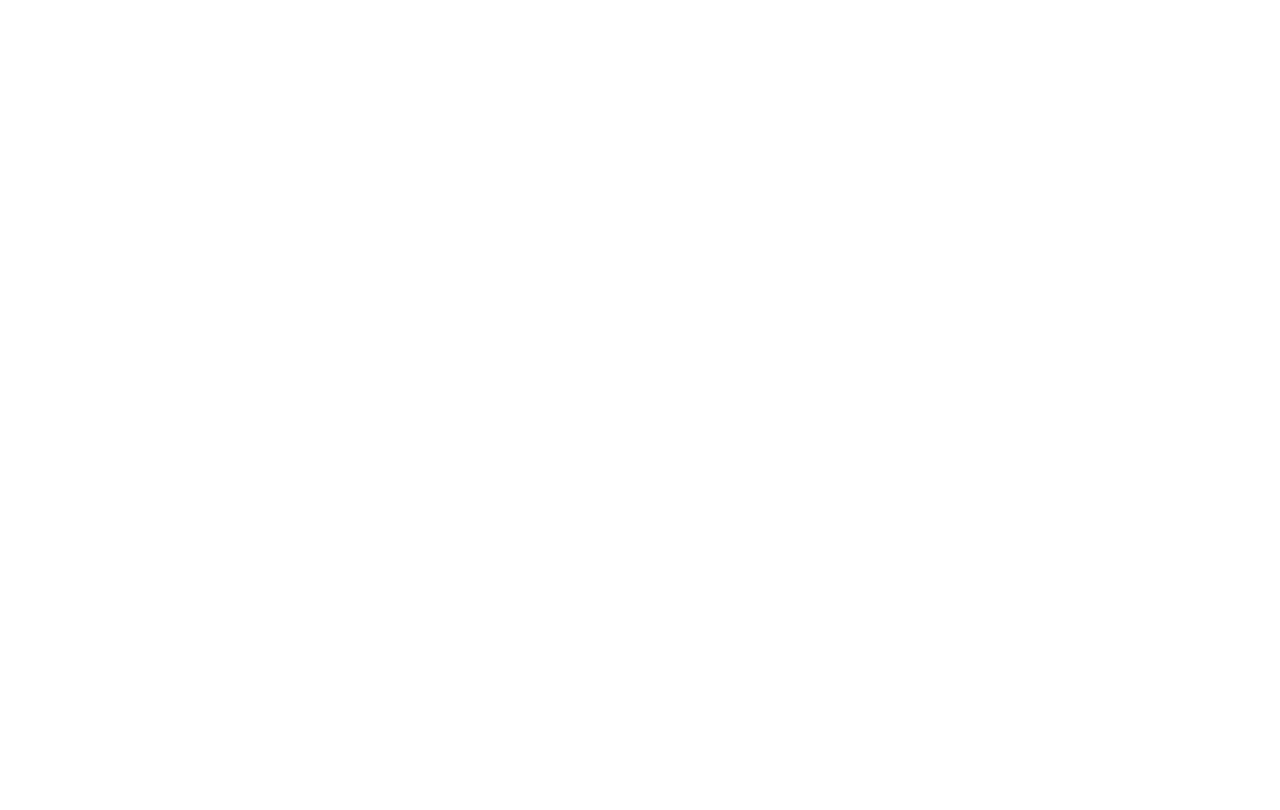
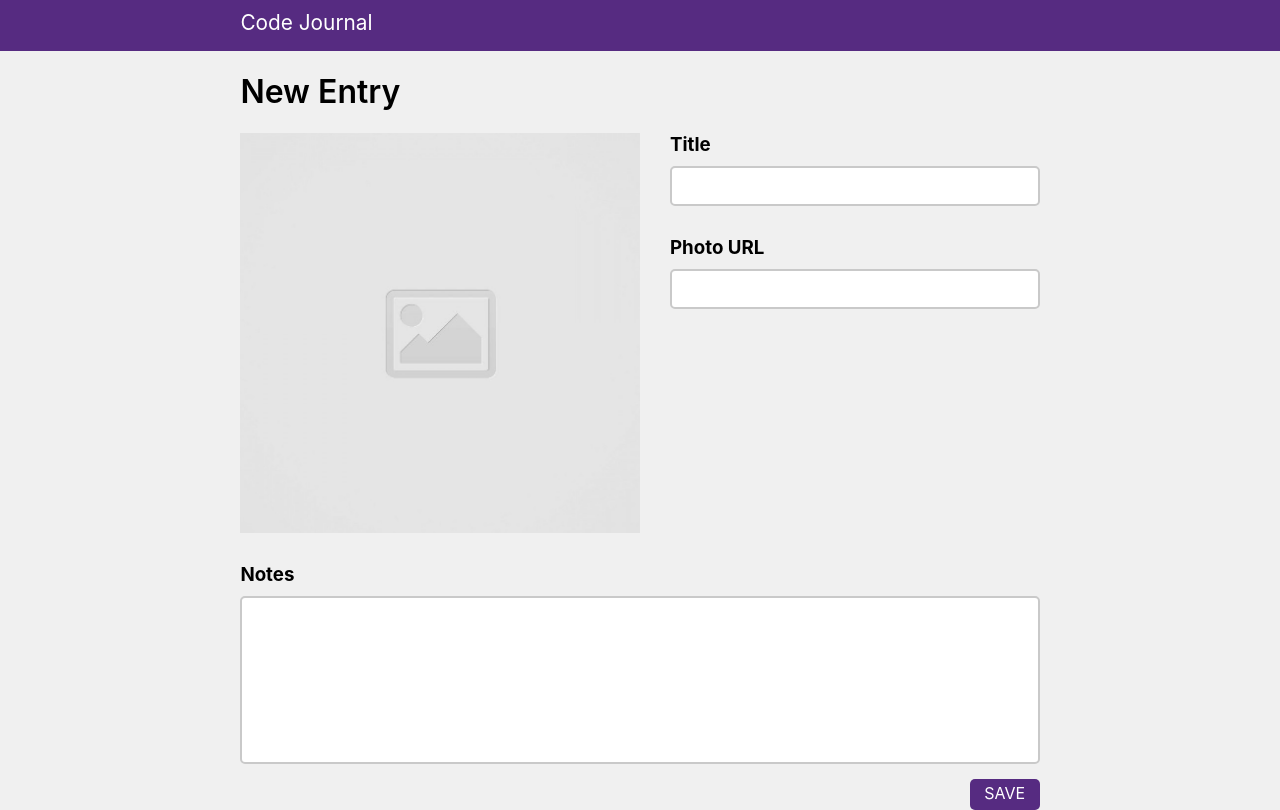
Before and after one commit to Henry-Nichols/code-journal, a website: page index.html in a window 1280 px wide. Drawn offline with Linux system fonts and the light colour scheme.

Commit message:
Completed User can create an entry #1

```diff
--- a/css/styles.css
+++ b/css/styles.css
@@ -0,0 +1,129 @@
+* {
+  font-family: -apple-system, BlinkMacSystemFont, 'Segoe UI', Roboto, Oxygen, Ubuntu, Cantarell, 'Open Sans', 'Helvetica Neue', sans-serif;
+}
+
+body {
+  background-color: rgb(240, 240, 240);
+}
+
+main {
+  display: flex;
+}
+
+h1 {
+  font-weight: 640;
+}
+
+.title-header {
+  margin-top: 0;
+  margin-bottom: 10px;
+}
+
+h3 {
+  margin-top: 30px;
+  margin-bottom: 10px;
+}
+
+form {
+  width: 100%;
+  display: flex;
+  flex-direction: column;
+  justify-content: center;
+  align-items: flex-start;
+}
+
+header {
+  background-color: rgb(86, 43, 129);
+  padding-top: 10px;
+  font-size: 1.3rem;
+  color: white;
+  width: 100%;
+  height: 51px;
+}
+
+textarea {
+  width: 100%;
+  resize: none;
+  border-radius: 5px;
+  outline-color: rgb(86, 43, 129);
+  border: 2px solid rgb(201, 201, 201);
+}
+
+.center-column {
+  align-items: center;
+}
+
+.left-column {
+  width: 25%;
+}
+
+.right-column {
+  width: 25%;
+}
+
+.image {
+  width: 50%;
+  max-width: 50%;
+  max-height: 50%;
+}
+
+.image-div {
+  display: flex;
+  gap: 30px;
+  width: 100%;
+}
+
+.submit-div {
+  width: 100%;
+}
+
+.submit-btn {
+  float: right;
+  margin-top: 15px;
+  background-color: rgb(86, 43, 129);
+  color: white;
+  border-radius: 5px;
+  height: 31px;
+  width: 70px;
+  border: none;
+  cursor: pointer;
+  font-size: 16px;
+  padding-bottom: 4px;
+}
+
+.text-box {
+  width: 100%;
+  height: 40px;
+  border-radius: 5px;
+  outline-color: rgb(86, 43, 129);
+  border: 2px solid rgb(201, 201, 201);
+}
+
+.title-div {
+  width: 100%;
+}
+
+@media only screen and (max-width: 579px) {
+  .image-div {
+    flex-direction: column;
+    width: 100%;
+  }
+
+  .image {
+    max-width: 100%;
+    width: 100%;
+    height: 275px;
+  }
+
+  .left-column {
+    width: 20px;
+  }
+
+  .right-column {
+    width: 20px;
+  }
+
+  .text-box {
+    margin-bottom: 0;
+  }
+}
--- a/index.html
+++ b/index.html
@@ -15,9 +15,39 @@
   <link rel="stylesheet" href="css/styles.css">
 </head>
 <body>
-  <header>
-  </header>
   <main>
+      <div class="left-column">
+        <header></header>
+      </div>
+      <div class="center-column">
+        <div data-view="entry-form">
+            <header>
+              Code Journal
+            </header>
+          <form id="form" >
+            <h1>New Entry</h1>
+            <div class="image-div">
+              <input type="image" id="imageOutput" class="image" src="./images/placeholder-image-square.jpg" alt="">
+              <div class="title-div">
+                <h3 class="title-header">Title</h3>
+                <input class="text-box" type="text" required>
+                <h3>Photo URL</h3>
+                <input class="text-box" id="imageInput" type="text" required>
+              </div>
+            </div>
+            <h3>Notes</h3>
+            <textarea name="" id="" cols="100" rows="10" required></textarea>
+            <div class="submit-div">
+              <button id = "submit-id" class="submit-btn" type="submit" >SAVE</button>
+            </div>
+          </form>
+        </div>
+      </div>
+      <div class="right-column">
+        <header>
+
+        </header>
+      </div>
   </main>
   <script src="js/data.js"></script>
   <script src="js/main.js"></script>
--- a/js/main.js
+++ b/js/main.js
@@ -1,2 +1,51 @@
 /* global data */
 /* exported data */
+var imgInput = document.getElementById('imageInput');
+var imgOutput = document.getElementById('imageOutput');
+var form = document.querySelector('form');
+
+var nextEntryId = 0;
+var nextEntryIdStorage = localStorage.getItem('code-journal-next-id');
+if (nextEntryIdStorage == null) {
+  nextEntryId = 0;
+} else {
+  nextEntryId = nextEntryIdStorage;
+}
+
+var dataModel = [];
+var storage = localStorage.getItem('code-journal');
+if (storage === null) {
+  dataModel = [];
+} else {
+  dataModel = JSON.parse(storage);
+}
+
+imgInput.addEventListener('blur', function (event) {
+  var imgURL = imgInput.value;
+  imgOutput.src = imgURL;
+});
+
+form.addEventListener('submit', function (event) {
+  event.preventDefault();
+  var title = event.currentTarget[0].value;
+  var photoUrl = event.currentTarget[1].value;
+  var notes = event.currentTarget[2].value;
+
+  var formValue = {
+    id: nextEntryId,
+    title: title,
+    url: photoUrl,
+    notes: notes
+  };
+
+  dataModel.unshift(JSON.stringify(formValue));
+  nextEntryId++;
+
+  localStorage.setItem('code-journal', dataModel);
+  localStorage.setItem('code-journal-next-id', nextEntryId);
+
+  form.reset();
+  imgOutput.removeAttribute('src');
+
+  imgOutput.setAttribute('src', './images/placeholder-image-square.jpg');
+});
```
